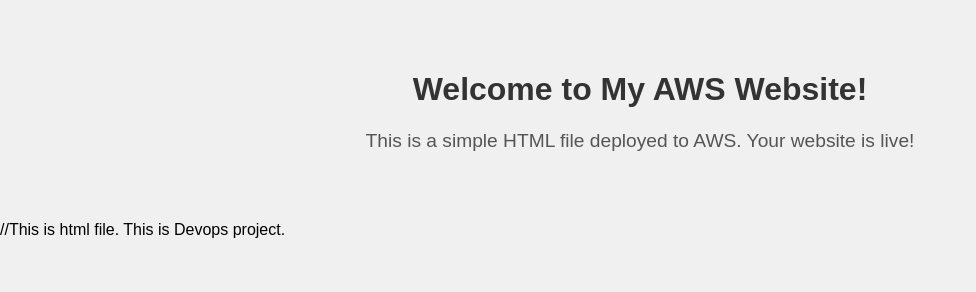
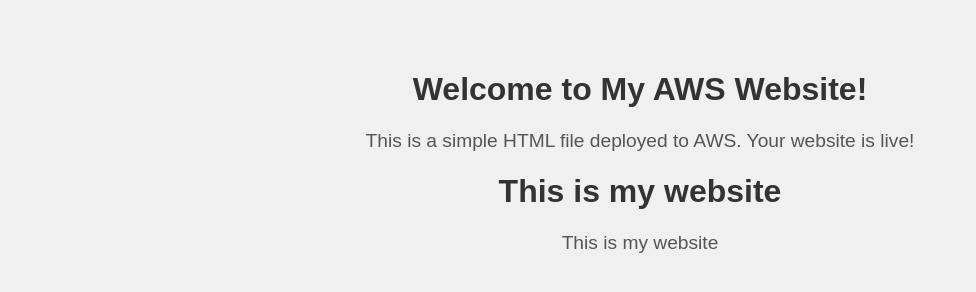
Before and after one commit to Rushkakhanal1/Coursework, a plain HTML site: page index.html in a window 1280 px wide. Shown: the whole page, without its empty margins (0-976 px from the left). Drawn offline with Linux system fonts and the light colour scheme.

Commit message:
sonarqube

```diff
--- a/index.html
+++ b/index.html
@@ -30,8 +30,9 @@
     <div class="container">
         <h1>Welcome to My AWS Website!</h1>
         <p>This is a simple HTML file deployed to AWS. Your website is live!</p>
+        <h1>This is my website</h1>
+        <p>This is my website</p>
     </div>
 
 </body>
 </html>
-//This is html file. This is Devops project.
```
